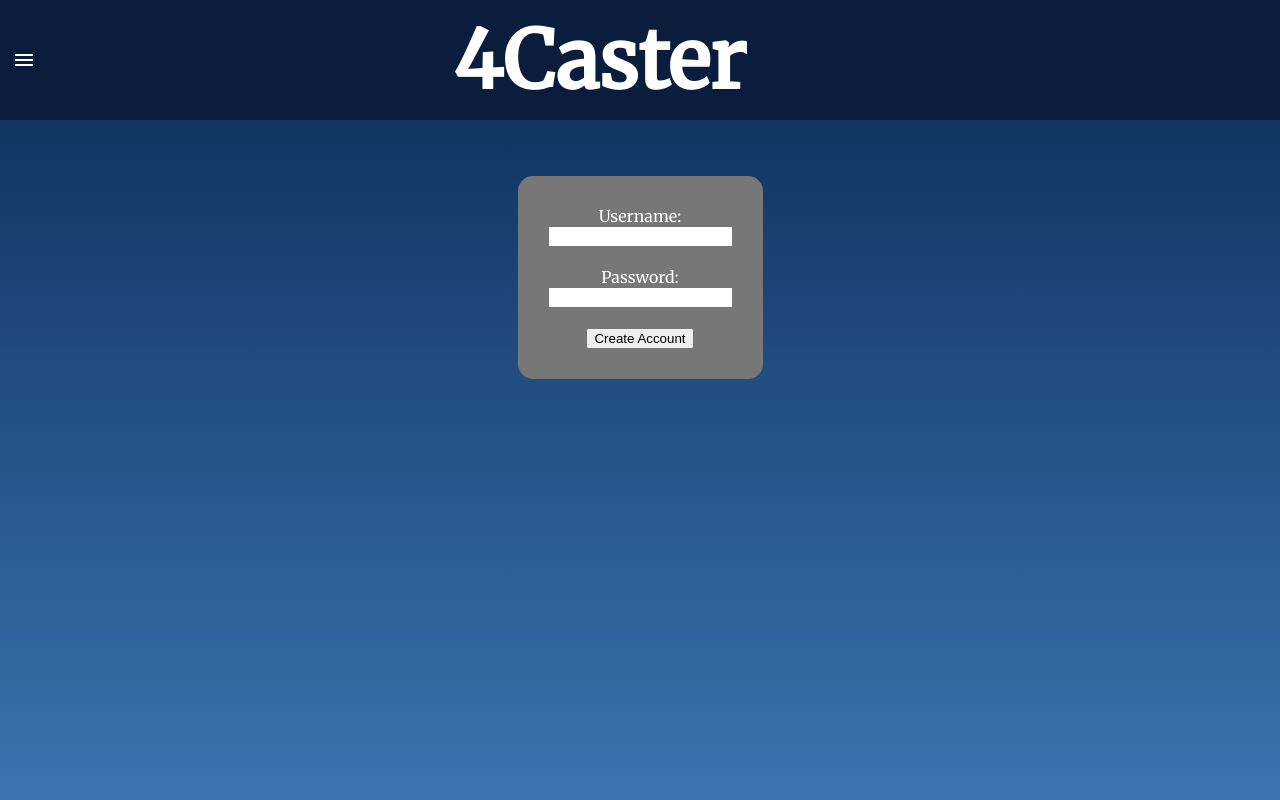
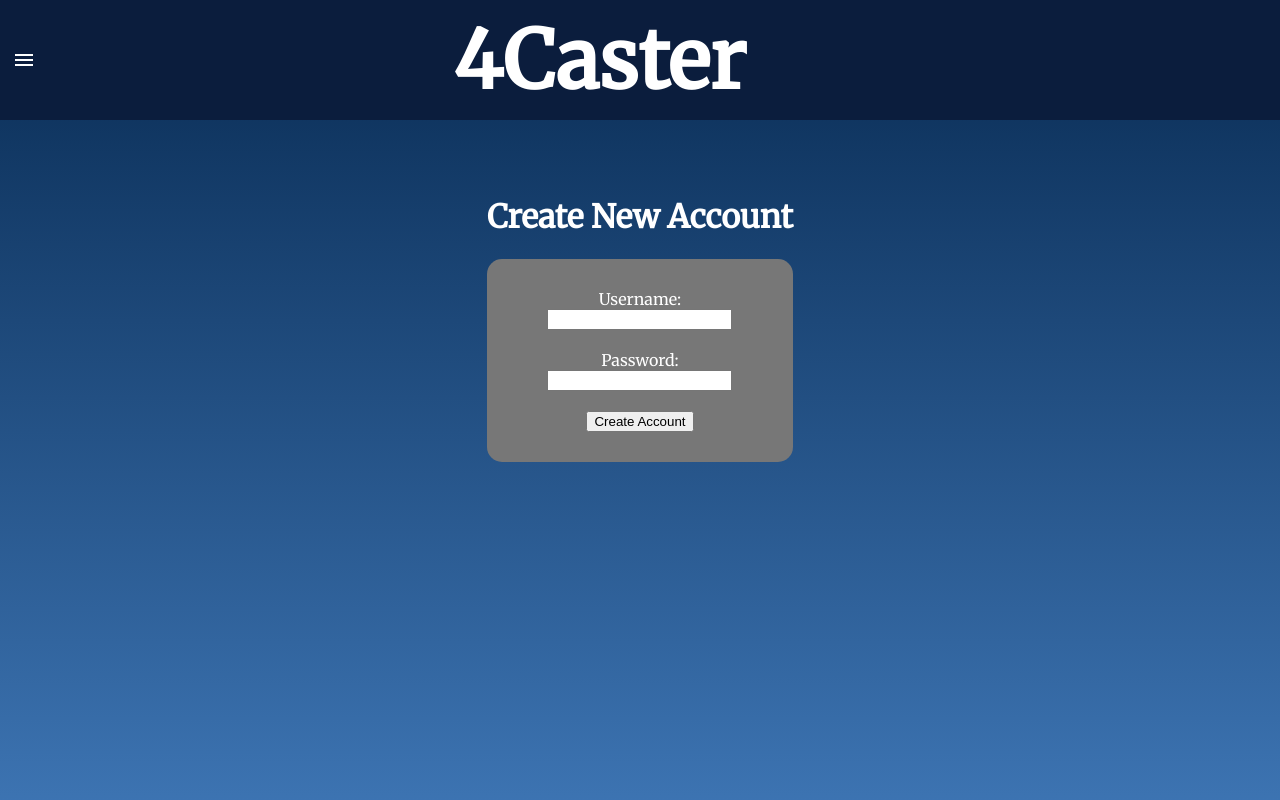
Before and after one commit to DarrylFalls/4Caster, a React (Create React App) app in the folder client/: page /create-account in a window 1280 px wide. Shown: the top 800 px of the page. Built offline with nearby package versions, Linux system fonts and the light colour scheme.

Commit message:
added title to page

```diff
--- a/client/src/components/CreateAccount.js
+++ b/client/src/components/CreateAccount.js
@@ -59,6 +59,7 @@ const CreateAccount = ({setUser, setUserData, setLoggedIn, setFavorites}) => {
 
   return (
     <div className='create-account-div'>
+      <h1>Create New Account</h1>
       <form onSubmit={handleSubmit} className='create-account-form'>
         <label>Username: </label>
         <input value={username} onChange={(ev) => setUsername(ev.target.value)}></input>
```
